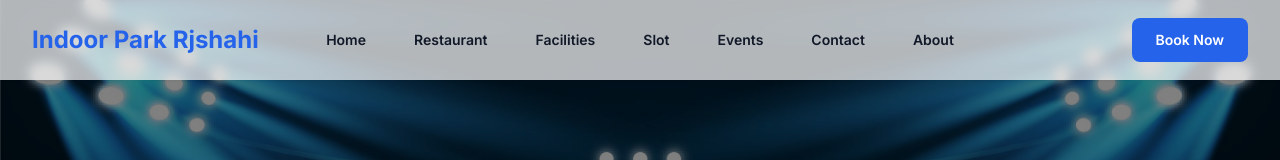
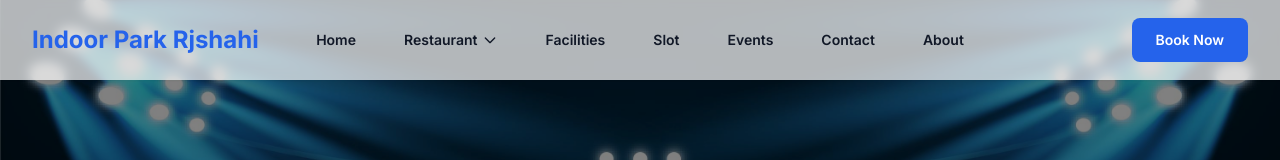
Before and after one commit to ra88ju/indor-playground, a Next.js app: page / in a window 1280 px wide. Shown: the top 160 px of the page. Built offline with nearby package versions, Linux system fonts and the light colour scheme.

Commit message:
Add restaurant dropdown menu to Navigation component with links for Menu, Book Table, and Offers

```diff
--- a/app/components/Navigation.tsx
+++ b/app/components/Navigation.tsx
@@ -14,8 +14,15 @@ const navigation = [
   { name: "About", href: "/about" },
 ];
 
+const restaurantItems = [
+  { name: "Menu", href: "/resturents/menu" },
+  { name: "Book Table", href: "/resturents/book-table" },
+  { name: "Offers", href: "/resturents/offers" },
+];
+
 export default function Navigation() {
   const [mobileMenuOpen, setMobileMenuOpen] = useState(false);
+  const [restaurantDropdownOpen, setRestaurantDropdownOpen] = useState(false);
 
   return (
     <header className="fixed w-full bg-white/70 backdrop-blur-sm z-50 shadow-sm py-2">
@@ -37,7 +44,35 @@ export default function Navigation() {
             </button>
           </div>
           <div className="hidden lg:flex lg:gap-x-12">
-            {navigation.map((item) => (
+            {navigation.map((item) =>
+              item.name === "Restaurant" ? (
+                <div
+                  key={item.name}
+                  className="relative group"
+                  onMouseEnter={() => setRestaurantDropdownOpen(true)}
+                  onMouseLeave={() => setRestaurantDropdownOpen(false)}
+                >
+                  <button
+                    className="text-sm font-semibold leading-6 text-gray-900 hover:text-blue-600 transition-colors flex items-center gap-1"
+                  >
+                    {item.name}
+                    <svg className="w-4 h-4" fill="none" stroke="currentColor" strokeWidth="2" viewBox="0 0 24 24"><path strokeLinecap="round" strokeLinejoin="round" d="M19 9l-7 7-7-7" /></svg>
+                  </button>
+                  {restaurantDropdownOpen && (
+                    <div className="absolute left-0 mt-2 w-40 bg-white rounded-lg shadow-lg py-2 z-50 animate-fade-in">
+                      {restaurantItems.map((sub) => (
+                        <a
+                          key={sub.name}
+                          href={sub.href}
+                          className="block px-4 py-2 text-gray-700 hover:bg-blue-50 hover:text-blue-600 transition-colors"
+                        >
+                          {sub.name}
+                        </a>
+                      ))}
+                    </div>
+                  )}
+                </div>
+              ) : (
                 <Link
                   key={item.name}
                   href={item.href}
@@ -45,7 +80,8 @@ export default function Navigation() {
                 >
                   {item.name}
                 </Link>
-            ))}
+              )
+            )}
           </div>
           <div className="hidden lg:flex lg:flex-1 lg:justify-end">
             <Link
@@ -76,7 +112,33 @@ export default function Navigation() {
             <div className="mt-6 flow-root">
               <div className="-my-6 divide-y divide-gray-500/10">
                 <div className="space-y-2 py-6">
-                  {navigation.map((item) => (
+                  {navigation.map((item) =>
+                    item.name === "Restaurant" ? (
+                      <div key={item.name}>
+                        <button
+                          className="-mx-3 w-full flex items-center justify-between rounded-lg px-4 py-3 text-base font-semibold leading-7 text-gray-900 hover:bg-gray-50"
+                          onClick={() => setRestaurantDropdownOpen(!restaurantDropdownOpen)}
+                          type="button"
+                        >
+                          {item.name}
+                          <svg className={`w-4 h-4 ml-2 transition-transform ${restaurantDropdownOpen ? 'rotate-180' : ''}`} fill="none" stroke="currentColor" strokeWidth="2" viewBox="0 0 24 24"><path strokeLinecap="round" strokeLinejoin="round" d="M19 9l-7 7-7-7" /></svg>
+                        </button>
+                        {restaurantDropdownOpen && (
+                          <div className="pl-4">
+                            {restaurantItems.map((sub) => (
+                              <Link
+                                key={sub.name}
+                                href={sub.href}
+                                className="block px-4 py-2 text-gray-700 hover:bg-blue-50 hover:text-blue-600 transition-colors"
+                                onClick={() => setMobileMenuOpen(false)}
+                              >
+                                {sub.name}
+                              </Link>
+                            ))}
+                          </div>
+                        )}
+                      </div>
+                    ) : (
                       <Link
                         key={item.name}
                         href={item.href}
@@ -85,7 +147,8 @@ export default function Navigation() {
                       >
                         {item.name}
                       </Link>
-                  ))}
+                    )
+                  )}
                 </div>
                 <div className="py-6">
                   <Link
```
Lines whose indentation alone changed are shown as unchanged.
